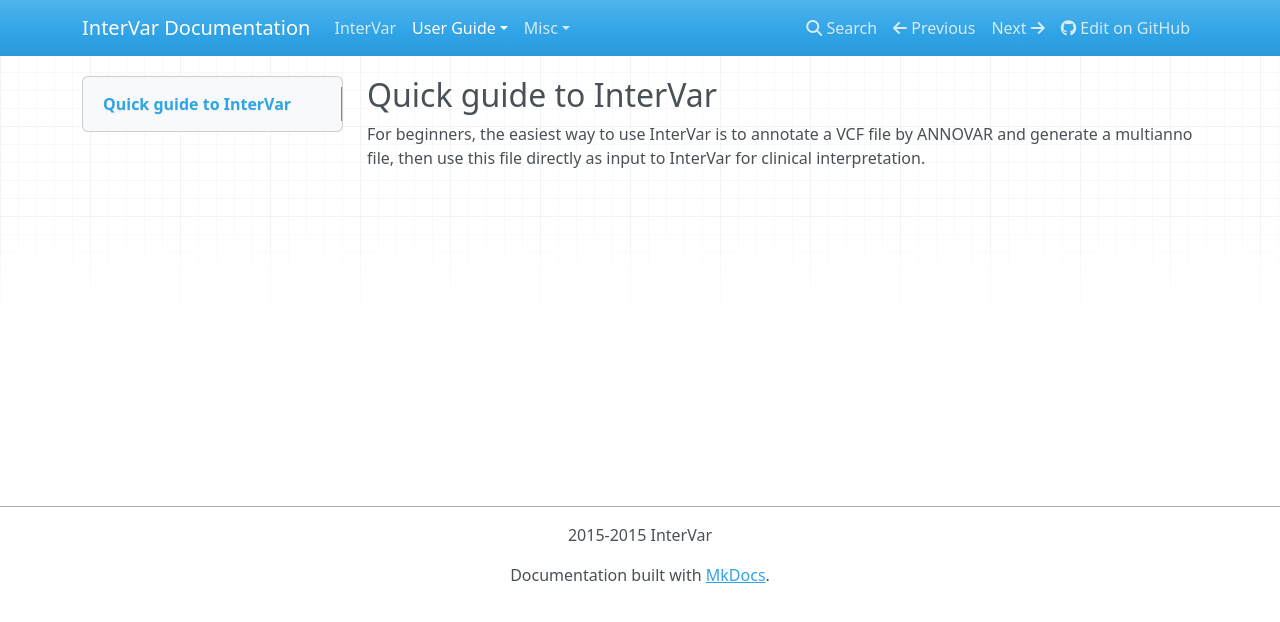
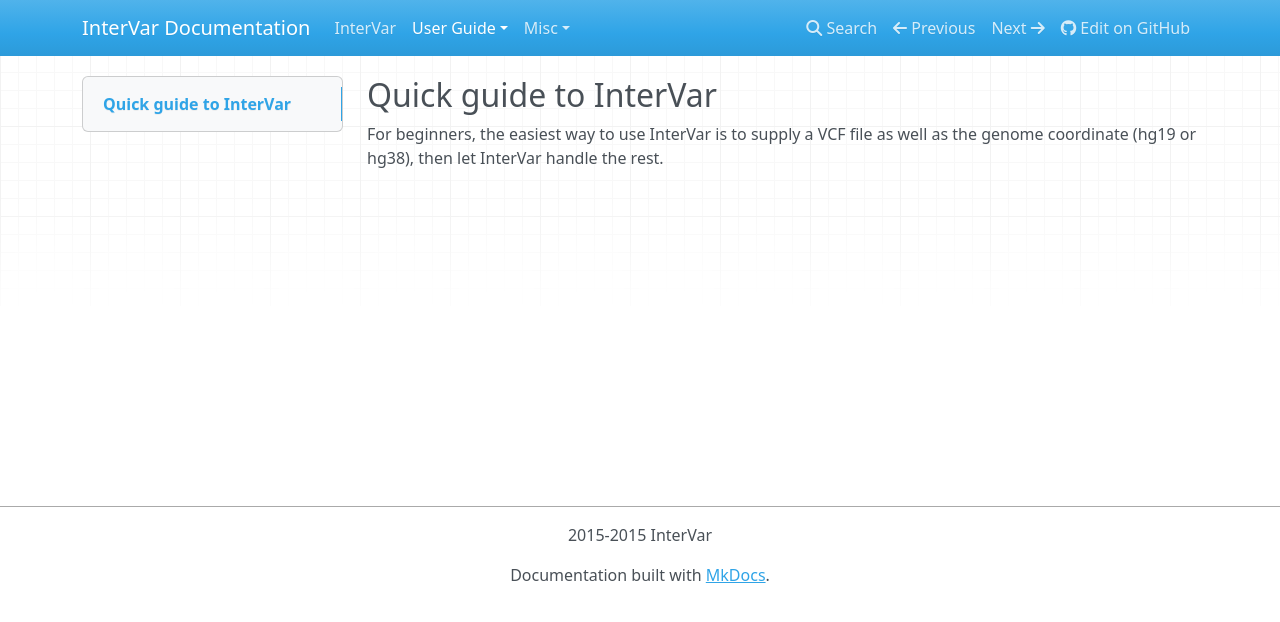
Before and after one commit to WGLab/InterVar, an MkDocs documentation site: the page built from docs/user-guide/startup.md, in a window 1280 px wide. Shown: the top 622 px of the page. Built offline with MkDocs 1.6.1, drawn with Linux system fonts in a browser that asks for light colours; nearby versions of some CDN libraries; old or Windows-style settings are respelled for this version of MkDocs.

Commit message:
Update startup.md

```diff
--- a/docs/user-guide/startup.md
+++ b/docs/user-guide/startup.md
@@ -1,3 +1,3 @@
 ## Quick guide to InterVar
 
-For beginners, the easiest way to use InterVar is to annotate a VCF file by ANNOVAR and generate a multianno file, then use this file directly as input to InterVar for clinical interpretation.
+For beginners, the easiest way to use InterVar is to supply a VCF file as well as the genome coordinate (hg19 or hg38), then let InterVar handle the rest.
```
